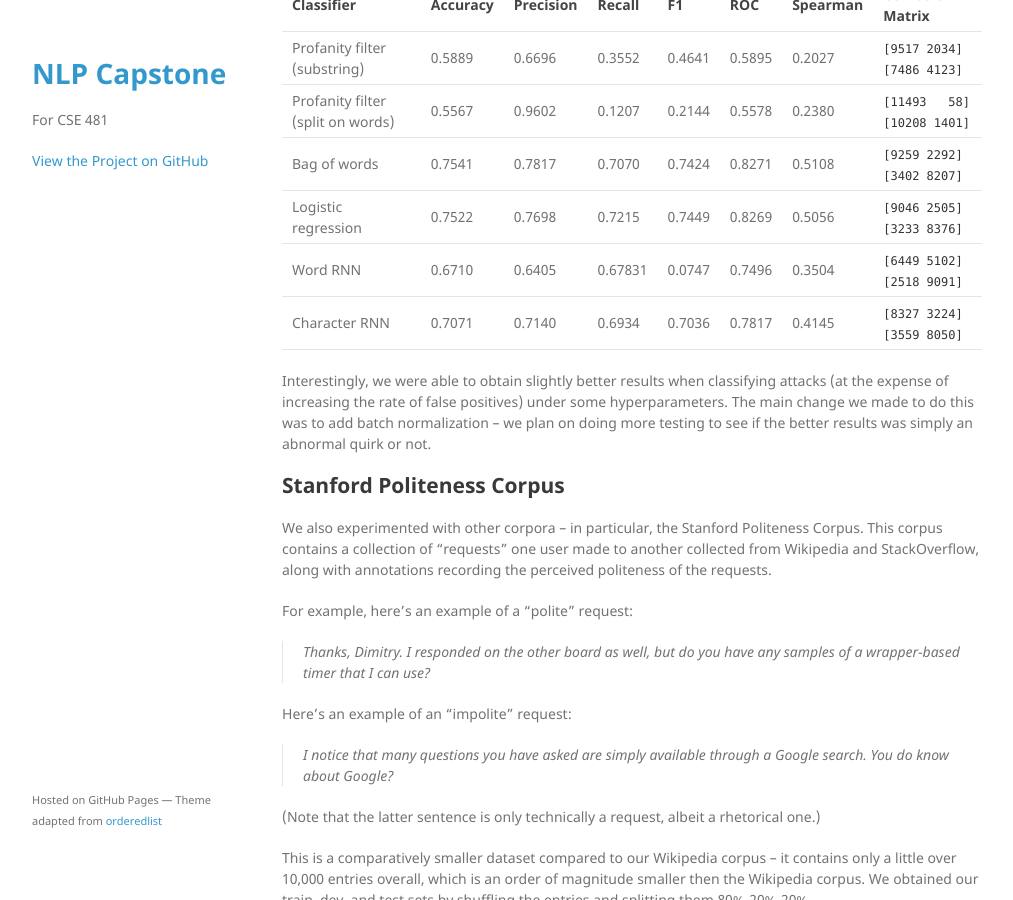
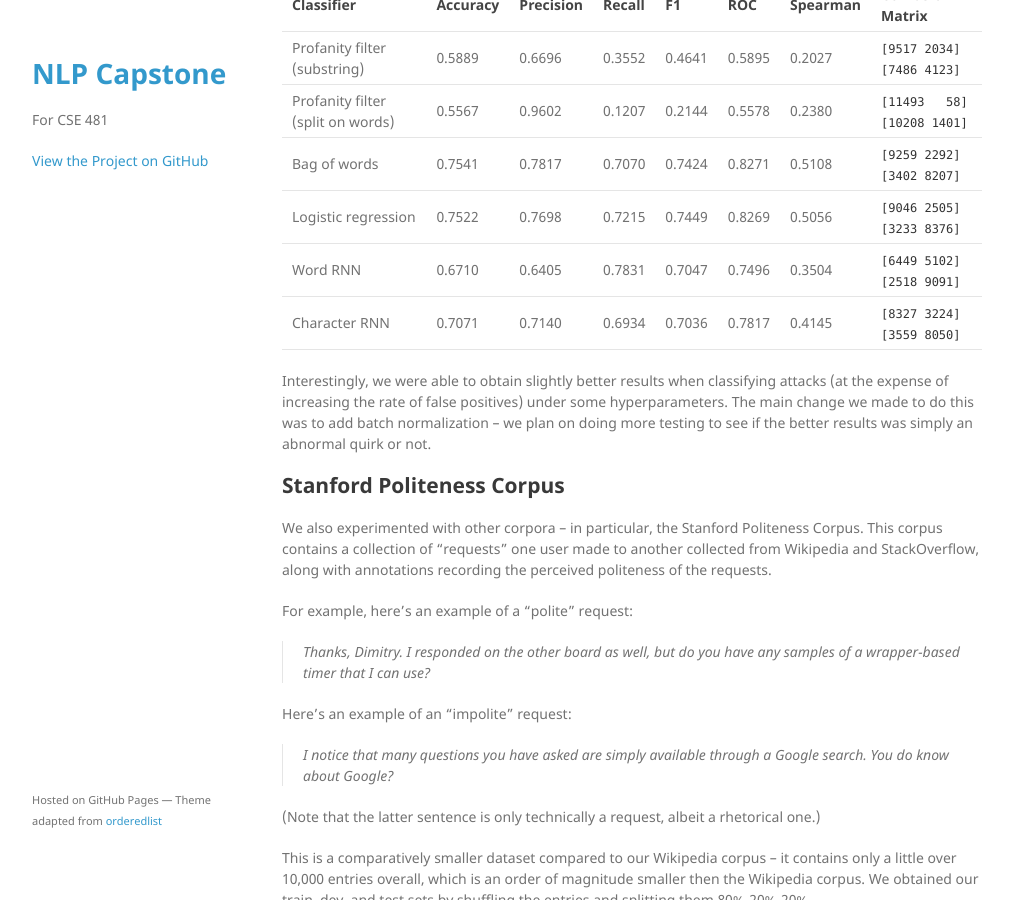
Before and after one commit to Michael0x2a/nlp-capstone, a Jekyll site: the page built from docs/_posts/2017-05-16-week-8.md, in a window 1280 px wide and 900 px high, scrolled down 1714 px. Shown: the whole window, without its empty margins (133-1146 px from the left). Built offline with Jekyll 4.4.1, drawn with Linux system fonts in a browser that asks for light colours; comment, search, counter and statistics services are not loaded.

Commit message:
Fix typos in word rnn results

```diff
--- a/docs/_posts/2017-05-16-week-8.md
+++ b/docs/_posts/2017-05-16-week-8.md
@@ -93,8 +93,8 @@ in-depth error analysis of this adjusted dataset in the near future.
     </tr>
     <tr>
       <td>Word RNN</td>
-      <td>0.6710</td><td>0.6405</td><td>0.67831</td>
-      <td>0.0747</td><td>0.7496</td><td>0.3504</td>
+      <td>0.6710</td><td>0.6405</td><td>0.7831</td>
+      <td>0.7047</td><td>0.7496</td><td>0.3504</td>
       <td><code>[6449 5102]</code><br /><code>[2518 9091]</code></td>
     </tr>
     <tr>
```
